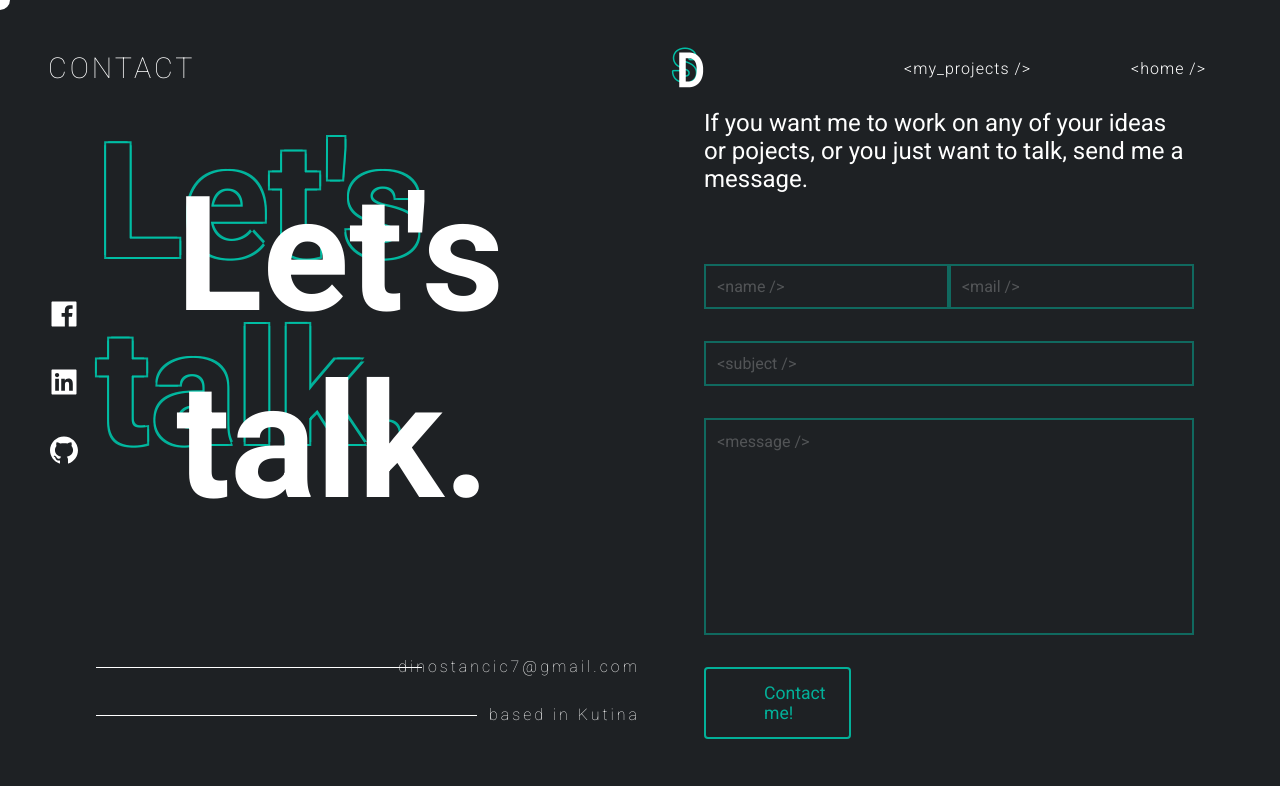
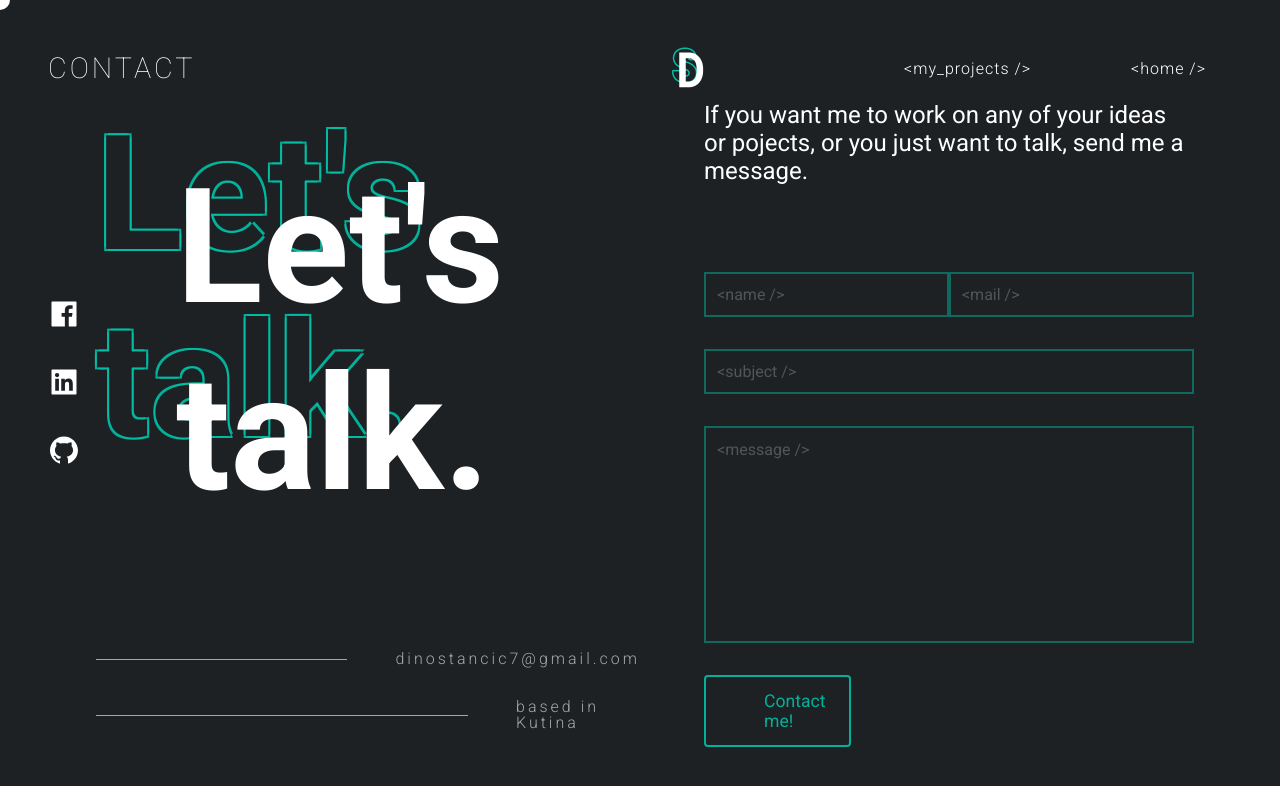
Before and after one commit to stancic/portfolio, a React (Create React App) app in the folder portfolio-frontend/: page /contact_me in a window 1280 px wide. Shown: the top 786 px of the page. Built offline with nearby package versions, Linux system fonts and the light colour scheme; no server answers.

Commit message:
Add styles for contact page and button for contact form

```diff
--- a/portfolio-frontend/src/components/contact_page/Contact.js
+++ b/portfolio-frontend/src/components/contact_page/Contact.js
@@ -29,12 +29,22 @@ function Contact() {
 						</div>
 					</div>
 					<div className="left-contact-container">
-						<p className="mail-container">
-							dinostancic7@gmail.com
-						</p>
-						<p className="location-container">
-							based in Kutina
-						</p>
+						<div className="mail-container">
+							<div className="before">
+								<div className="content"></div>
+							</div>
+							<p className="mail">
+								dinostancic7@gmail.com
+							</p>
+						</div>
+						<div className="location-container">
+							<div className="before">
+								<div className="content"></div>
+							</div>
+							<p className="location">
+								based in Kutina
+							</p>
+						</div>
 					</div>
 				</div>
 				<div className="right-form-and-message-container">
--- a/portfolio-frontend/src/components/contact_page/ContactForm.js
+++ b/portfolio-frontend/src/components/contact_page/ContactForm.js
@@ -70,7 +70,8 @@ function ContactForm() {
 					<button
 					className="contact"
 					onMouseEnter={addStyle}
-					onMouseLeave={removeStyle}>
+					onMouseLeave={removeStyle}
+					type="button">
 						Contact me!
 					</button>
 				</div>
--- a/portfolio-frontend/src/components/contact_page/contact.scss
+++ b/portfolio-frontend/src/components/contact_page/contact.scss
@@ -37,37 +37,56 @@
 			flex-direction: column;
 			p{
 				color: white;
+				opacity: 0.6;
 				letter-spacing: 3px;
-				font-weight: 100;
+				font-weight: 300;
 				line-height: 1em;
 				font-size: 1em;
 				position: relative;
+				transition: .4s all ease;
+				&:hover{
+					opacity: 1;
+				}
 			}
-			p::before{
+			/*::before{
 				content: "";
 				display: blocK;
 				height: 1px;
 				background-color: white;
 				position: absolute;
-			}
+			}*/
 			.mail-container{
 				flex: 1;
 				display: flex;
-				justify-content: flex-end;
-				&::before{
-					width: 60%;
-					left: 0;
-					top: 50%;
+				.mail{
+					flex: 1;
+					display: flex;
+					justify-content: flex-end;
 				}
 			}
 			.location-container{
 				flex: 1;
 				display: flex;
-				justify-content: flex-end;
-				&::before{
-					width: 70%;
+				.location{
+					flex: 1;
+					display: flex;
+					justify-content: flex-end;
+				}
+			}
+			.before{
+				margin-right: 3em;
+				flex: 3;
+				position: relative;
+				.content{
+					content: "";
+					display: blocK;
+					height: 1px;
+					background-color: white;
+					position: absolute;
+					top: 50%;
 					left: 0;
-					top: 50%;
+					width: 100%;
+					opacity: .6;
 				}
 			}
 		}
--- a/portfolio-frontend/src/components/contact_page/contactForm.scss
+++ b/portfolio-frontend/src/components/contact_page/contactForm.scss
@@ -72,5 +72,8 @@
 .button-container{
 	.contact{
 		width: 30%;
+		&:focus{
+			outline: none;
+		}
 	}
 }
```
